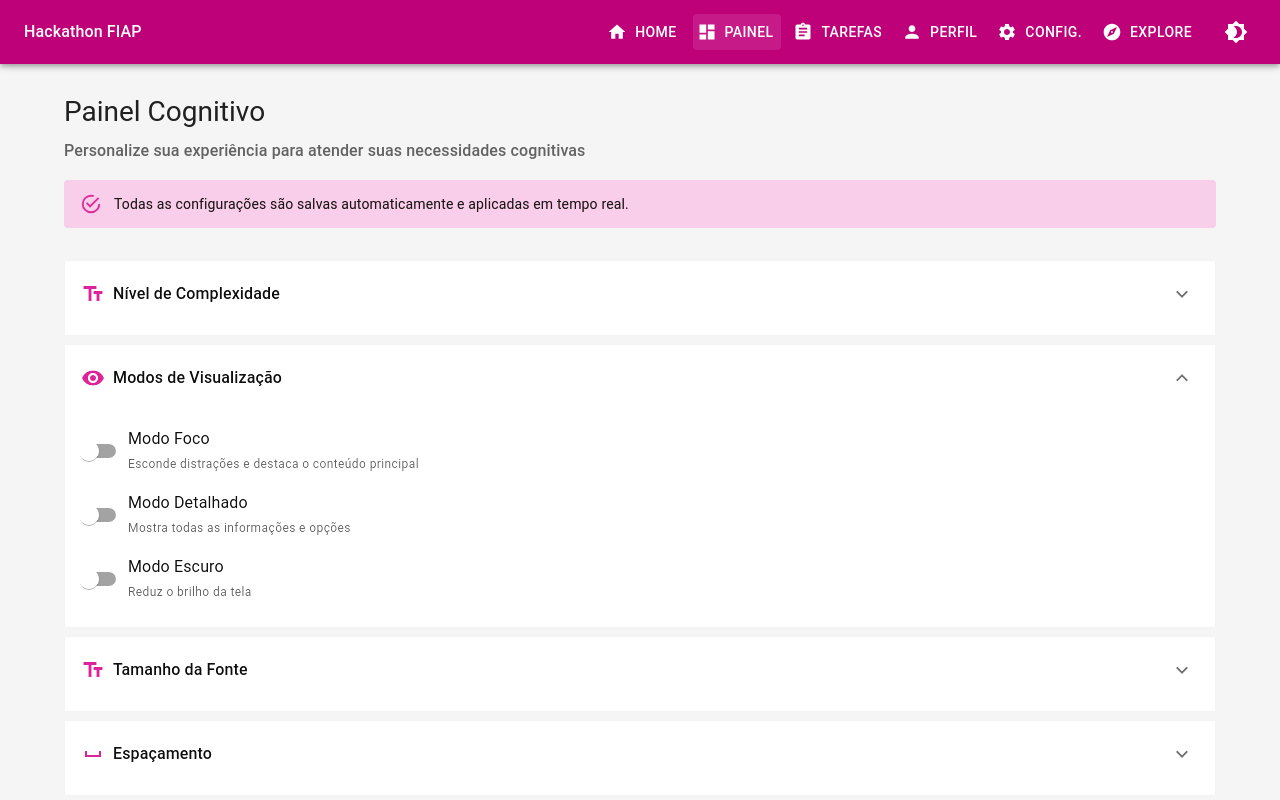
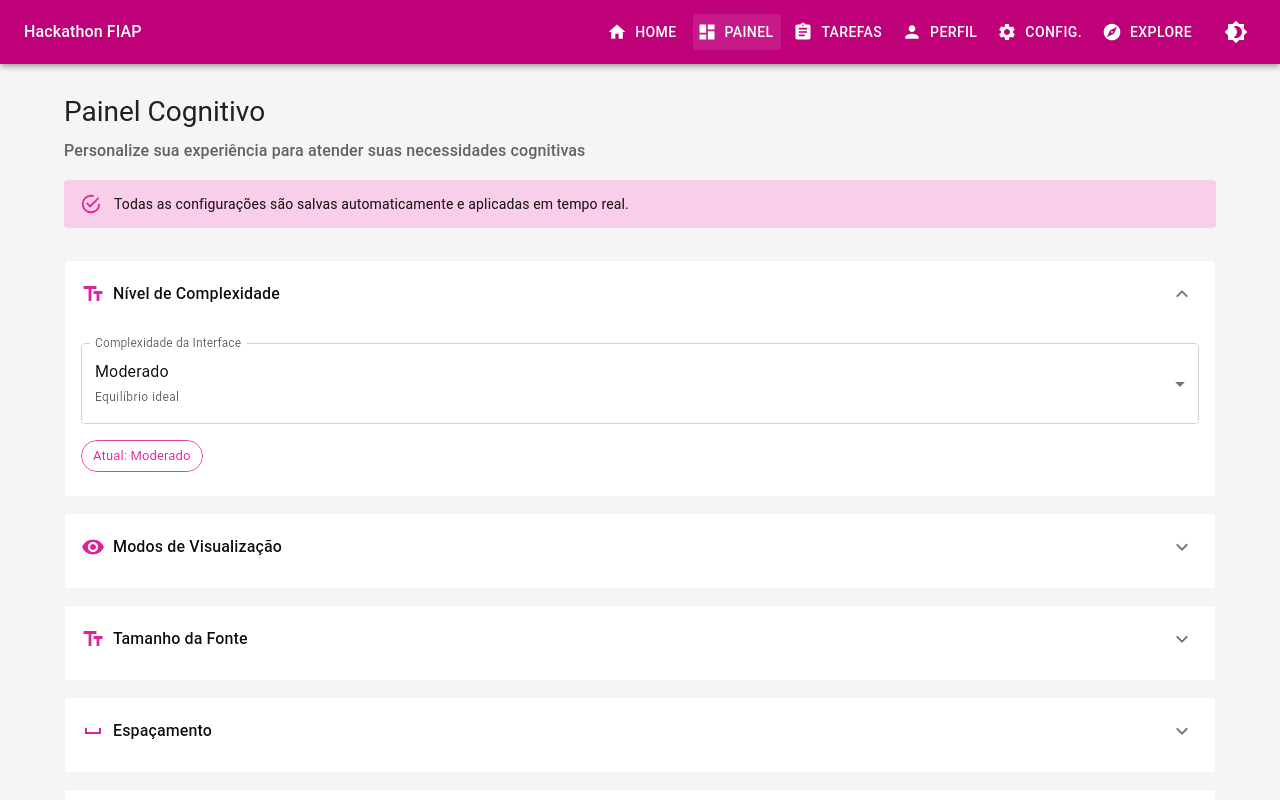
Before and after one commit to vivianur/hackathon-web, a React (Vite) app: page /painel in a window 1280 px wide. Both pictures are taken after a click on the button 1182 px from the left and 294 px from the top of the page. Shown: the top 800 px of the page. Built offline with nearby package versions, Linux system fonts and the light colour scheme.

Commit message:
ajuste no comportamento dos cards e espaçamento

```diff
--- a/src/components/AccessibleContainer.tsx
+++ b/src/components/AccessibleContainer.tsx
@@ -3,6 +3,7 @@ import type { SxProps, Theme } from '@mui/material';
 import type { ReactNode } from 'react';
 import { useAccessibilityStore } from '../store/accessibilityStore';
 import { useThemeStore } from '../store/themeStore';
+import { SpacingProvider } from '../context/SpacingContext';
 
 interface AccessibleContainerProps {
   children: ReactNode;
@@ -26,10 +27,10 @@ export default function AccessibleContainer({ children, sx, disableFocusBlur = f
 
   const getSpacingMultiplier = () => {
     switch (spacing) {
-      case 'compact': return 1;
-      case 'comfortable': return 1.5;
+      case 'compact': return 0.5;
+      case 'comfortable': return 1;
       case 'spacious': return 2;
-      default: return 1.5;
+      default: return 1;
     }
   };
 
@@ -58,6 +59,7 @@ export default function AccessibleContainer({ children, sx, disableFocusBlur = f
   };
 
   return (
+    <SpacingProvider multiplier={getSpacingMultiplier()}>
       <Box
         sx={{
           fontSize: `${getFontSizeMultiplier()}rem`,
@@ -85,5 +87,6 @@ export default function AccessibleContainer({ children, sx, disableFocusBlur = f
       >
         {children}
       </Box>
+    </SpacingProvider>
   );
 }
--- a/src/components/FocusCard.tsx
+++ b/src/components/FocusCard.tsx
@@ -1,10 +1,10 @@
 import { Box, Card, CardContent, Typography, IconButton, Collapse } from '@mui/material';
 import { ExpandMore, ExpandLess } from '@mui/icons-material';
-import { useState } from 'react';
+import { useState, useEffect } from 'react';
 import type { ReactNode } from 'react';
-import { useAccessibilityStore } from '../store/accessibilityStore';
 import { useThemeStore } from '../store/themeStore';
 import { useAnimations } from '../hooks/useAnimations';
+import { useSpacingMultiplier } from '../context/SpacingContext';
 
 interface FocusCardProps {
   title: string;
@@ -14,40 +14,48 @@ interface FocusCardProps {
   variant?: 'outlined' | 'elevation';
 }
 
+// Armazena o estado de expansão de cada card globalmente
+const expandedStates: Record<string, boolean> = {};
+
 export default function FocusCard({
   title,
   children,
   icon,
-  defaultExpanded = false,
   variant = 'outlined'
 }: FocusCardProps) {
-  const [expanded, setExpanded] = useState(defaultExpanded);
-  const { complexityLevel, detailedMode } = useAccessibilityStore();
+  const cardKey = `focus-card-${title}`;
+  const [expanded, setExpanded] = useState(() => expandedStates[cardKey] ?? false);
+
+  // Atualiza o estado global sempre que o local mudar
+  useEffect(() => {
+    expandedStates[cardKey] = expanded;
+  }, [expanded, cardKey]);
+
   const mode = useThemeStore((state) => state.mode);
   const animations = useAnimations();
-
-  // Em modo simples, sempre expandido
-  const isExpanded = complexityLevel === 'simple' || detailedMode ? true : expanded;
+  const spacingMultiplier = useSpacingMultiplier();
 
   return (
     <Card
       variant={variant}
       sx={{
-        mb: 1,
+        mb: `${1 * spacingMultiplier}rem`,
         backgroundColor: mode === 'dark' ? '#050505' : undefined,
         ...animations.slideUp,
         ...animations.cardHover,
       }}
     >
-      <CardContent sx={{ cursor: complexityLevel !== 'simple' && !detailedMode ? 'pointer' : 'default' }} onClick={() => complexityLevel !== 'simple' && !detailedMode && setExpanded(!expanded)}>
+      <CardContent>
         <Box
           sx={{
             display: 'flex',
             alignItems: 'center',
             justifyContent: 'space-between',
-            mb: isExpanded ? 2 : 0,
+            mb: expanded ? 2 : 0,
             userSelect: 'none',
+            cursor: 'pointer',
           }}
+          onClick={() => setExpanded(!expanded)}
         >
           <Box sx={{ display: 'flex', alignItems: 'center', gap: 1 }}>
             {icon}
@@ -55,20 +63,15 @@ export default function FocusCard({
               {title}
             </Typography>
           </Box>
-          {complexityLevel !== 'simple' && !detailedMode && (
           <IconButton
-              onClick={(e) => {
-                e.stopPropagation();
-                setExpanded(!expanded);
-              }}
+            onClick={() => setExpanded(!expanded)}
             size="small"
             aria-label={expanded ? 'Recolher' : 'Expandir'}
           >
             {expanded ? <ExpandLess /> : <ExpandMore />}
           </IconButton>
-          )}
         </Box>
-        <Collapse in={isExpanded} timeout="auto">
+        <Collapse in={expanded} timeout="auto">
           {children}
         </Collapse>
       </CardContent>
--- /dev/null
+++ b/src/context/SpacingContext.tsx
@@ -0,0 +1,21 @@
+import { createContext, useContext } from 'react';
+
+interface SpacingContextType {
+  multiplier: number;
+}
+
+const SpacingContext = createContext<SpacingContextType | undefined>(undefined);
+
+export function useSpacingMultiplier() {
+  const context = useContext(SpacingContext);
+  // Retorna 1 como padrão se não estiver dentro do provider
+  return context?.multiplier ?? 1;
+}
+
+export function SpacingProvider({ children, multiplier }: { children: React.ReactNode; multiplier: number }) {
+  return (
+    <SpacingContext.Provider value={{ multiplier }}>
+      {children}
+    </SpacingContext.Provider>
+  );
+}
--- /dev/null
+++ b/src/hooks/useSpacing.ts
@@ -0,0 +1,18 @@
+import { useSpacingMultiplier } from '../context/SpacingContext';
+
+export function useSpacing() {
+  const multiplier = useSpacingMultiplier();
+
+  return {
+    // Grid spacing (MUI usa 8px como base)
+    gridSpacing: Math.round(3 * multiplier),
+
+    // Margins e paddings em rem
+    gap: `${1 * multiplier}rem`,
+    mb: `${1 * multiplier}rem`,
+    mt: `${1 * multiplier}rem`,
+    p: `${1 * multiplier}rem`,
+    px: `${1.5 * multiplier}rem`,
+    py: `${1 * multiplier}rem`,
+  };
+}
--- a/src/pages/Config.tsx
+++ b/src/pages/Config.tsx
@@ -1,15 +1,17 @@
-import { Container, Typography, Box, Switch, FormControlLabel, Divider, Button, Alert } from '@mui/material';
+import { Container, Typography, Box, Switch, FormControlLabel, Button, Alert } from '@mui/material';
 import ThemedAlert from '../components/ThemedAlert';
 import { RestartAlt, Notifications, VolumeUp, EmojiEvents, Undo } from '@mui/icons-material';
 import AccessibleContainer from '../components/AccessibleContainer';
 import FocusCard from '../components/FocusCard';
 import { useProfileStore } from '../store/profileStore';
 import { useAccessibilityStore } from '../store/accessibilityStore';
+import { useThemeStore } from '../store/themeStore';
 import { useAnimations } from '../hooks/useAnimations';
 
 export default function Config() {
   const { profile, updatePreferences } = useProfileStore();
   const { resetToDefaults } = useAccessibilityStore();
+  const { resetToDefault: resetTheme } = useThemeStore();
   const animations = useAnimations();
 
   if (!profile) {
@@ -27,6 +29,7 @@ export default function Config() {
   const handleReset = () => {
     if (window.confirm('Tem certeza que deseja restaurar todas as configurações para os valores padrão?')) {
       resetToDefaults();
+      resetTheme();
       updatePreferences({
         notifications: true,
         soundEffects: true,
@@ -50,7 +53,7 @@ export default function Config() {
           As configurações de acessibilidade estão disponíveis no Painel Cognitivo
         </ThemedAlert>
 
-        <FocusCard title="Notificações" icon={<Notifications color="primary" />} defaultExpanded>
+        <FocusCard title="Notificações" icon={<Notifications color="primary" />}>
           <Box sx={{ display: 'flex', flexDirection: 'column', gap: 2, mt: 2 }}>
             <FormControlLabel
               control={
@@ -133,8 +136,6 @@ export default function Config() {
           </Box>
         </FocusCard>
 
-        <Divider sx={{ my: 4 }} />
-
         <FocusCard title="Restaurar Padrões" icon={<Undo color="primary" />}>
           <ThemedAlert severity="warning" sx={{ mb: 2, pl: 1 }}>
             Esta ação irá restaurar todas as configurações de acessibilidade e preferências
@@ -151,7 +152,7 @@ export default function Config() {
           </Button>
         </FocusCard>
 
-        <Box sx={{ mt: 4 }}>
+        <Box sx={{ mt: 3 }}>
           <ThemedAlert severity="info">
             <Typography variant="body2" fontWeight="medium" gutterBottom>
               Dica: Configurações Salvas Automaticamente
--- a/src/pages/Explore.tsx
+++ b/src/pages/Explore.tsx
@@ -1,7 +1,10 @@
 import { Container, Typography, Box, Card, CardContent, CardMedia, CardActions, Button, Grid } from '@mui/material';
 import { Explore as ExploreIcon } from '@mui/icons-material';
+import AccessibleContainer from '../components/AccessibleContainer';
+import { useSpacing } from '../hooks/useSpacing';
 
 export default function Explore() {
+  const spacing = useSpacing();
   const recursos = [
     {
       titulo: 'Inteligência Artificial',
@@ -36,6 +39,7 @@ export default function Explore() {
   ];
 
   return (
+    <AccessibleContainer>
       <Container maxWidth="lg" sx={{ pt: 4, pb: 4 }}>
         <Box sx={{ display: 'flex', alignItems: 'center', mb: 2 }}>
           <ExploreIcon sx={{ fontSize: 40, mr: 2, color: 'primary.main' }} />
@@ -49,7 +53,7 @@ export default function Explore() {
           </Box>
         </Box>
 
-      <Grid container spacing={3} sx={{ mt: 2 }}>
+        <Grid container spacing={spacing.gridSpacing} sx={{ mt: 2 }}>
         {recursos.map((recurso, index) => (
           <Grid size={{ xs: 12, sm: 6, md: 4 }} key={index}>
             <Card sx={{ height: '100%', display: 'flex', flexDirection: 'column' }}>
@@ -80,5 +84,6 @@ export default function Explore() {
         ))}
       </Grid>
     </Container>
+    </AccessibleContainer>
   );
 }
--- a/src/pages/Home.tsx
+++ b/src/pages/Home.tsx
@@ -4,10 +4,14 @@ import { useNavigate } from 'react-router-dom';
 import AccessibleContainer from '../components/AccessibleContainer';
 import AnimatedCard from '../components/AnimatedCard';
 import { useAnimations } from '../hooks/useAnimations';
+import { useThemeStore } from '../store/themeStore';
+import { useSpacing } from '../hooks/useSpacing';
 
 export default function Home() {
   const navigate = useNavigate();
   const animations = useAnimations();
+  const mode = useThemeStore((state) => state.mode);
+  const spacing = useSpacing();
 
   const features = [
     {
@@ -61,7 +65,7 @@ export default function Home() {
           </Typography>
         </Box>
 
-        <Grid container spacing={3} sx={{ mb: 6 }}>
+        <Grid container spacing={spacing.gridSpacing} sx={{ mb: 6 }}>
           {features.map((feature, index) => (
             <Grid size={{ xs: 12, sm: 6, md: 3 }} key={feature.path} sx={animations.staggerDelay(index)}>
               <AnimatedCard
@@ -72,12 +76,27 @@ export default function Home() {
                   cursor: 'pointer',
                   transition: 'all 0.3s',
                   ...animations.cardHover,
-                  ...(animations.level === 'detailed' && {
+                  ...(animations.level === 'detailed' && mode === 'light' && {
                     '&:hover': {
                       transform: 'translateY(-10px)',
                       boxShadow: '0 10px 30px rgba(255, 121, 198, 0.25)',
                       borderColor: feature.color,
                       backgroundColor: feature.hoverBg,
+                    },
+                  }),
+                  ...(animations.level === 'detailed' && mode === 'dark' && {
+                    '&:hover': {
+                      transform: 'translateY(-10px)',
+                      boxShadow: `0 10px 30px ${feature.color}50`,
+                      borderColor: feature.color,
+                      backgroundColor: `${feature.color}20`,
+                    },
+                  }),
+                  ...(mode === 'dark' && {
+                    '&:hover': {
+                      boxShadow: `0 5px 20px ${feature.color}40`,
+                      borderColor: feature.color,
+                      backgroundColor: `${feature.color}15`,
                     },
                   }),
                 }}
@@ -141,7 +160,7 @@ export default function Home() {
           <Typography variant="h5" gutterBottom fontWeight="bold">
             🎯 Recursos Principais
           </Typography>
-          <Grid container spacing={2} sx={{ mt: 2 }}>
+          <Grid container spacing={spacing.gridSpacing} sx={{ mt: 2 }}>
             <Grid size={{ xs: 12, md: 6 }}>
               <Box sx={{ display: 'flex', gap: 2, mb: 2 }}>
                 <Dashboard />
--- a/src/pages/Painel.tsx
+++ b/src/pages/Painel.tsx
@@ -49,7 +49,7 @@ export default function Painel() {
         <Grid container spacing={0}>
           {/* Nível de Complexidade */}
           <Grid size={{ xs: 12 }} sx={animations.staggerDelay(0)}>
-            <FocusCard title="Nível de Complexidade" icon={<TextFields color="primary" />} defaultExpanded>
+            <FocusCard title="Nível de Complexidade" icon={<TextFields color="primary" />}>
               <FormControl fullWidth sx={{ mt: 2 }}>
                 <InputLabel>Complexidade da Interface</InputLabel>
                 <Select
@@ -81,7 +81,7 @@ export default function Painel() {
 
           {/* Modos de Visualização */}
           <Grid size={{ xs: 12 }} sx={animations.staggerDelay(1)}>
-            <FocusCard title="Modos de Visualização" icon={<Visibility color="primary" />} defaultExpanded>
+            <FocusCard title="Modos de Visualização" icon={<Visibility color="primary" />}>
               <Box sx={{ display: 'flex', flexDirection: 'column', gap: 2, mt: 2 }}>
                 <FormControlLabel
                   control={
--- a/src/pages/Perfil.tsx
+++ b/src/pages/Perfil.tsx
@@ -6,11 +6,13 @@ import AccessibleContainer from '../components/AccessibleContainer';
 import FocusCard from '../components/FocusCard';
 import { useProfileStore } from '../store/profileStore';
 import { useAnimations } from '../hooks/useAnimations';
+import { useSpacing } from '../hooks/useSpacing';
 
 export default function Perfil() {
   const { profile, setProfile, updateProfile, updateStudyRoutine, addNeurodivergence, removeNeurodivergence } = useProfileStore();
   const [isEditing, setIsEditing] = useState(false);
   const animations = useAnimations();
+  const spacing = useSpacing();
 
   useEffect(() => {
     // Criar perfil inicial se não existir
@@ -85,7 +87,7 @@ export default function Perfil() {
             </Typography>
           </Box>
 
-          <Grid container spacing={3}>
+          <Grid container spacing={spacing.gridSpacing}>
             <Grid size={{ xs: 12, sm: 6 }}>
               <TextField
                 fullWidth
@@ -128,7 +130,7 @@ export default function Perfil() {
           </Grid>
         </Paper>
 
-        <FocusCard title="Neurodivergências" icon={<Psychology color="primary" />} defaultExpanded>
+        <FocusCard title="Neurodivergências" icon={<Psychology color="primary" />}>
           <ThemedAlert severity="info" sx={{ mb: 3, pl: 1 }}>
             Identifique suas necessidades para que possamos personalizar melhor sua experiência.
           </ThemedAlert>
@@ -161,7 +163,7 @@ export default function Perfil() {
         </FocusCard>
 
         <FocusCard title="Rotina de Estudo" icon={<AccessTime color="primary" />}>
-          <Grid container spacing={3}>
+          <Grid container spacing={spacing.gridSpacing}>
             <Grid size={{ xs: 12, sm: 6 }}>
               <FormControl fullWidth>
                 <InputLabel>Período Preferido</InputLabel>
--- a/src/pages/Tarefas.tsx
+++ b/src/pages/Tarefas.tsx
@@ -6,11 +6,13 @@ import TaskDialog from '../components/TaskDialog';
 import TaskCard from '../components/TaskCard';
 import PomodoroTimer from '../components/PomodoroTimer';
 import { useTaskStore } from '../store/taskStore';
+import { useSpacing } from '../hooks/useSpacing';
 import type { TaskStatus } from '../domain/entities/Task';
 
 export default function Tarefas() {
   const [view, setView] = useState<'kanban' | 'list'>('kanban');
   const tasks = useTaskStore((state) => state.tasks);
+  const spacing = useSpacing();
 
   const columns: { status: TaskStatus; title: string; color: string }[] = [
     { status: 'todo', title: 'A Fazer', color: '#ed6c02' },
@@ -55,7 +57,7 @@ export default function Tarefas() {
         <PomodoroTimer />
 
         {view === 'kanban' ? (
-          <Grid container spacing={3}>
+          <Grid container spacing={spacing.gridSpacing}>
             {columns.map((column) => {
               const columnTasks = getTasksByStatus(column.status);
               return (
--- a/src/store/themeStore.ts
+++ b/src/store/themeStore.ts
@@ -4,6 +4,7 @@ import { persist } from 'zustand/middleware';
 interface ThemeStore {
   mode: 'light' | 'dark';
   toggleTheme: () => void;
+  resetToDefault: () => void;
 }
 
 export const useThemeStore = create<ThemeStore>()(
@@ -14,6 +15,7 @@ export const useThemeStore = create<ThemeStore>()(
         set((state) => ({
           mode: state.mode === 'light' ? 'dark' : 'light',
         })),
+      resetToDefault: () => set({ mode: 'light' }),
     }),
     {
       name: 'theme-storage',
--- a/src/theme/ThemeProviderWrapper.tsx
+++ b/src/theme/ThemeProviderWrapper.tsx
@@ -37,7 +37,7 @@ export default function ThemeProviderWrapper({ children }: { children: React.Rea
         },
         typography: {
           fontSize: 14 * fontSizeMultiplier,
-          h1: { fontSize: `${2.5 * fontSizeMultiplier}rem` },
+          h1: { fontSize: `${2.3 * fontSizeMultiplier}rem` },
           h2: { fontSize: `${2 * fontSizeMultiplier}rem` },
           h3: { fontSize: `${1.75 * fontSizeMultiplier}rem` },
           h4: { fontSize: `${1.5 * fontSizeMultiplier}rem` },
```
Lines whose indentation alone changed are shown as unchanged.
